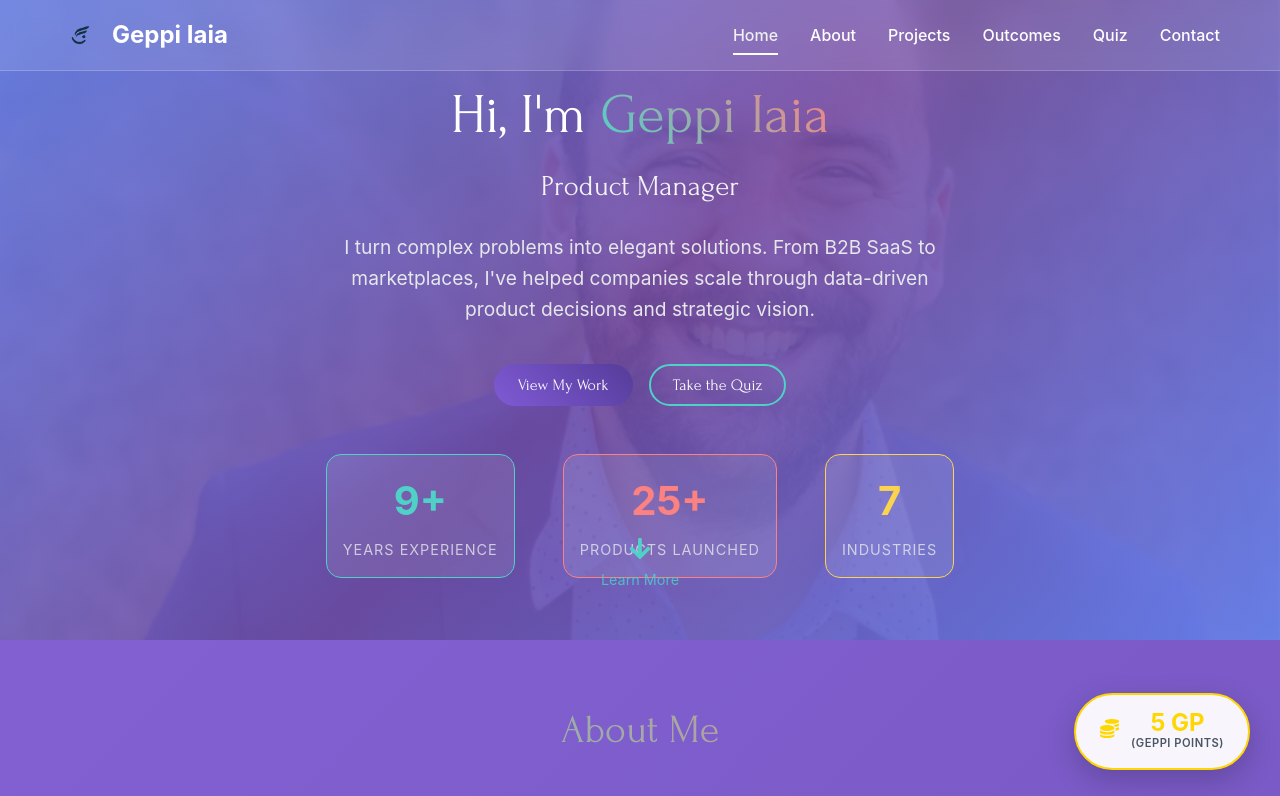
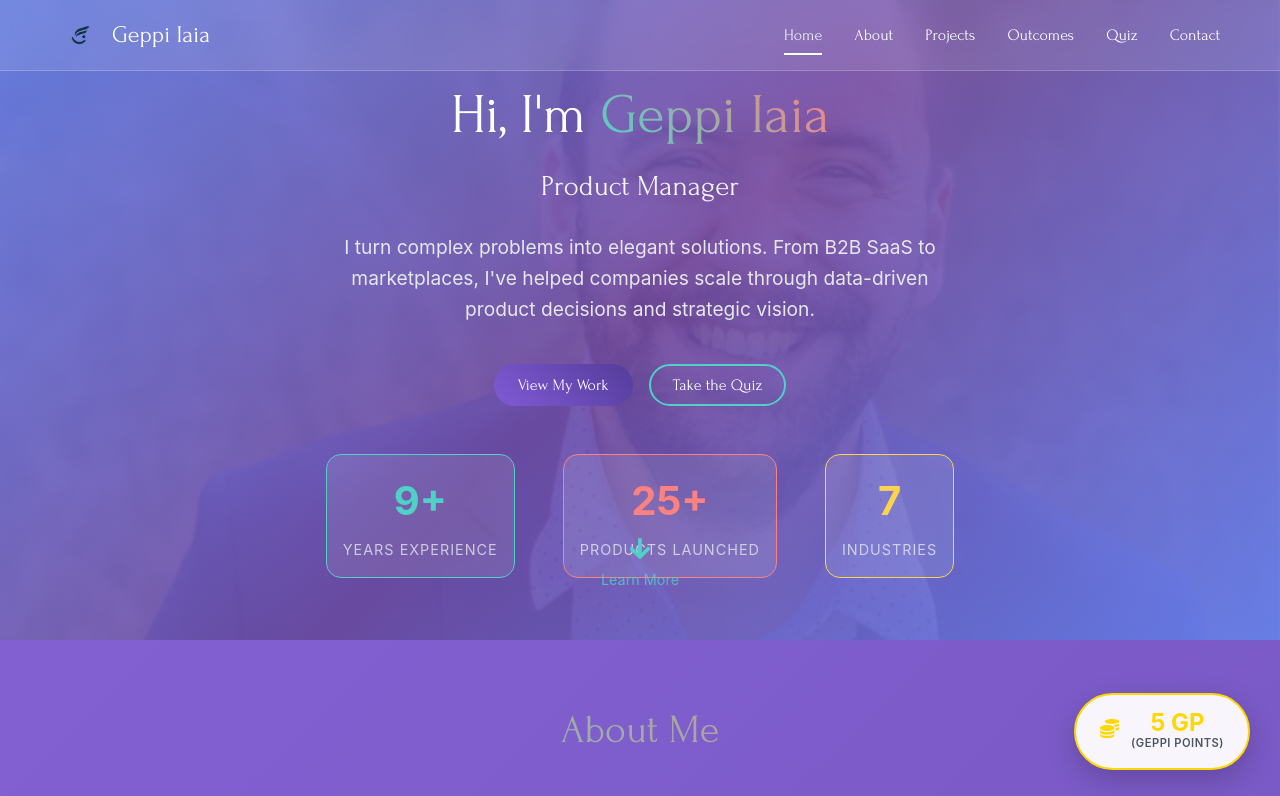
Before and after one commit to Geppi88/geppi-portfolio, a React (Vite) app: page / in a window 1280 px wide. Shown: the top 796 px of the page. Built offline with nearby package versions, Linux system fonts and the light colour scheme.

Commit message:
Update nav
Consistent font styling in the global top nav

```diff
--- a/src/components/Navigation.css
+++ b/src/components/Navigation.css
@@ -28,6 +28,7 @@
   display: flex;
   align-items: center;
   gap: 12px;
+  font-family: 'Forum', Inter, system-ui, Avenir, Helvetica, Arial, sans-serif;
 }
 
 .nav-logo-img {
@@ -51,6 +52,7 @@
   transition: all 0.3s ease;
   position: relative;
   padding: 0.5rem 0;
+  font-family: 'Forum', Inter, system-ui, Avenir, Helvetica, Arial, sans-serif;
 }
 
 .nav-link:hover,
@@ -82,6 +84,7 @@
   font-size: 1.5rem;
   cursor: pointer;
   padding: 0.5rem;
+  font-family: 'Forum', Inter, system-ui, Avenir, Helvetica, Arial, sans-serif;
 }
 
 /* Mobile responsive */
```
